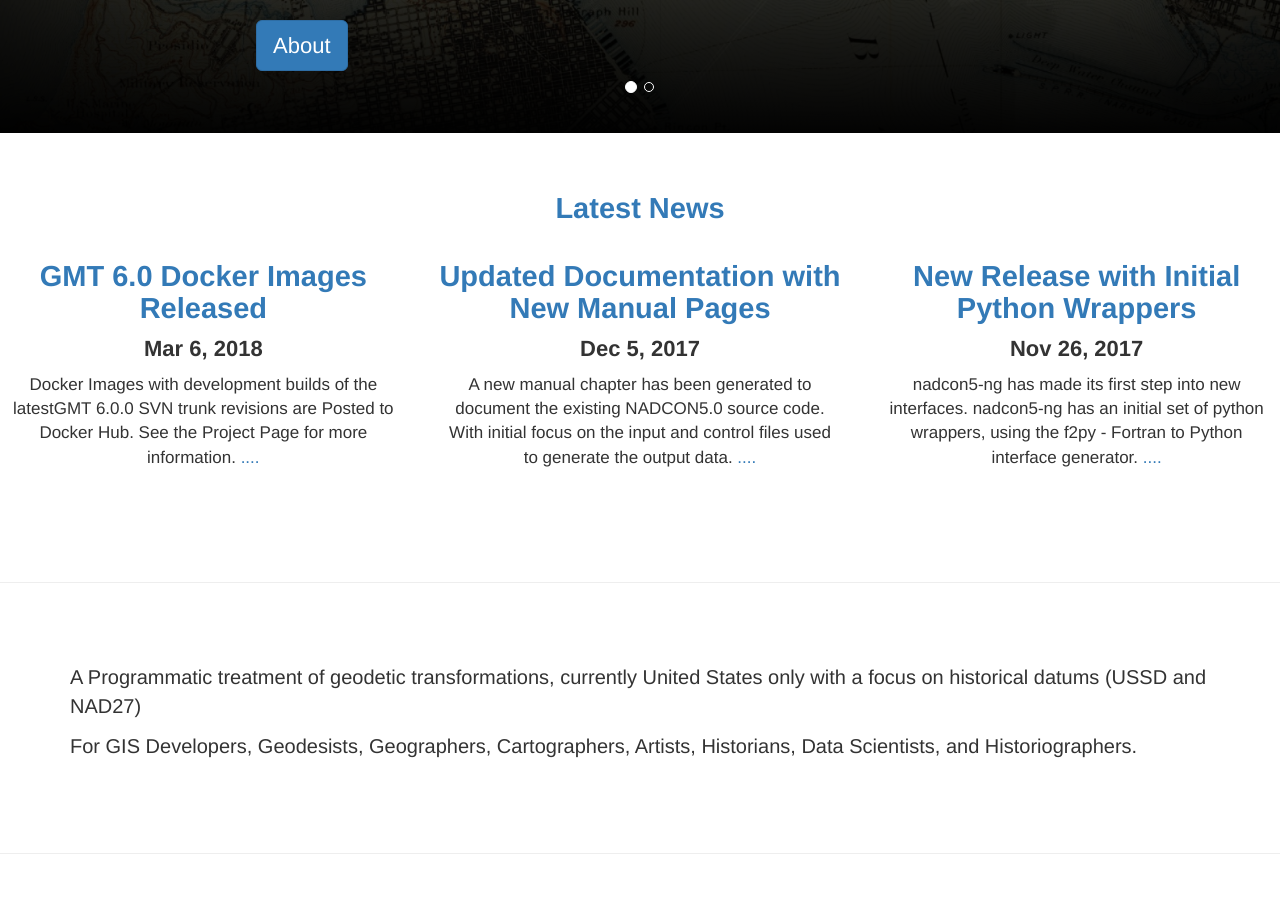
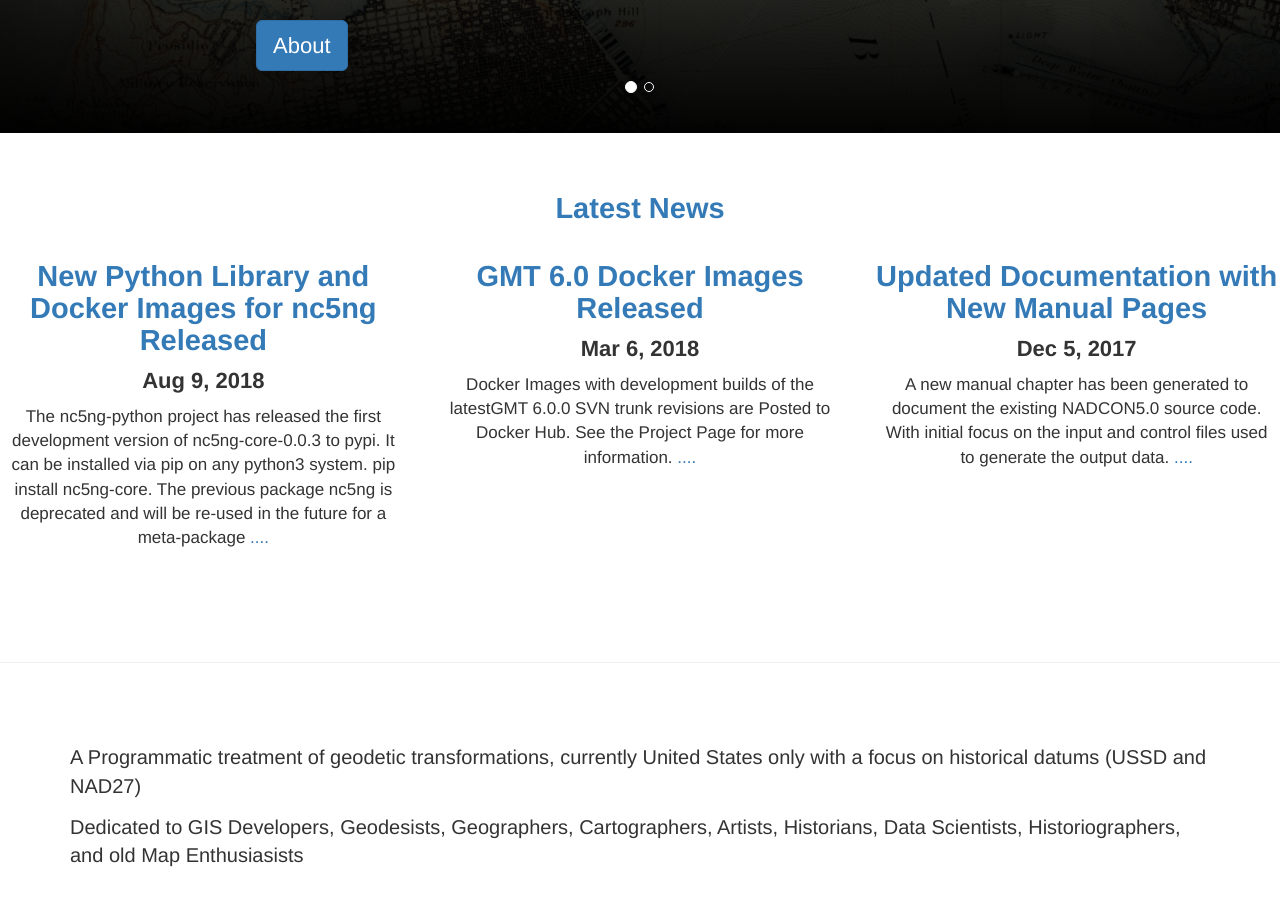
Before and after one commit to nc5ng/nc5ng.github.io, a Jekyll site: the page built from index.md, in a window 1280 px wide and 900 px high, scrolled down 369 px. Built offline with Jekyll 4.4.1, drawn with Linux system fonts in a browser that asks for light colours; nearby versions of some CDN libraries; some of the changed text lies outside the part shown.

Commit message:
Publish  release and

````diff
--- /dev/null
+++ b/_posts/2018-08-08-nc5ng-docker-and-python-release.md
@@ -0,0 +1,16 @@
+---
+layout: post
+title:  "New Python Library and Docker Images for nc5ng Released"
+date:   2018-08-08 18:00:00 -0800
+author: AS
+categories: anouncement
+---
+
+
+The `nc5ng-python` project has released the first development version of  `nc5ng-core-0.0.3` to pypi. It can be installed via pip on any python3 system. `pip install nc5ng-core`. The previous package `nc5ng` is deprecated and will be re-used in the future for a meta-package
+
+This library wraps compiled conversion data and NGS `NADCON5.0` input data in a library that allows for further processing and direct visualization via `GMT/Python`
+
+As this is an Alpha release with dependencies on `nadcon5-ng`, to encourage early evaluation, a docker project for `nc5ng` projects has been started, the first image  containing `nc5ng-core 0.0.3` is released in conjunction with the release of the develooment version of `nc5ng-core`
+
+For more information on `nc5ng-python` see the [Project Page](/projects/nc5ng-python) and [NADCON5-ng Project Page](/projects/nadcon5-ng). For more information on the docker image see the [Project Page](/projects/nc5ng-docker)
--- /dev/null
+++ b/_projects/nc5ng-docker.md
@@ -0,0 +1,20 @@
+---
+title: nc5ng-docker
+layout: page
+blurb: "Docker Image for nc5ng and NADCON5-ng`
+github: github.com/nc5ng/nc5ng-docker
+---
+
+`gmt-docker` is docker image project that provides latest GMT Builds, DCW and GSHHG Data pre-installed. Standard extensions with pre-installed versions of `GMT/Python` and `jupyter` notebook are provided for the convenience of the developer community
+
+To use the latest docker image from your machine
+
+```
+docker run -p "8888:8888" nc5ng/nc5ng
+```
+
+Use the provided token to login to the Jupyter notebook at `127.0.0.1:8888` and follow the `Example-nc5ng.ipynb` Notebook
+
+
+- [Github Project](https://www.github.com/nc5ng/nc5ng-docker)
+- [Dockerhub Portal](https://hub.docker.com/r/nc5ng/nc5ng)
--- a/index.md
+++ b/index.md
@@ -16,21 +16,18 @@ projects:
  - heading: "<code>nadcon5-ng</code>"
    content: " Build System for NADCON data and source code"
    link: "/projects/nadcon5-ng"
- - heading: "<code>nc5py-core</code>"
-   content: "Python (F2PY) Wrapper for NADCON programs and subroutines"
-   link: "/projects/nc5ng-python#s-nc5ng-core"
- - heading: "<code>nc5py-data</code>"
-   content: "Python API for NADCON input and output data"
-   link: "/projects/nc5ng-python#s-nc5ng-data"
- - heading: "NADCON5.0 Manual"
-   content: "Developer Manual for NADCON5.0 Core Programs"
-   link: "https://docs.nc5ng.org/latest/nadcon5-manual.html"
+ - heading: "<code>nc5ng-python</code>"
+   content: "Python (F2PY) Wrapper for NADCON programs and subroutines and Conversion Data"
+   link: "/projects/nc5ng-python"
  - heading: "gmt-docker"
    content: "Docker Image with Latest GMT Tools"
    link: "/projects/gmt-docker"
+ - heading: "nc5ng-docker"
+   content: "Docker Image with nc5ng-python and nadcon5-ng"
+   link: "/projects/nc5ng-docker"
 ---
 
 
 A Programmatic treatment of geodetic transformations, currently United States only with a focus on historical datums (USSD and NAD27)
 
-For GIS Developers, Geodesists, Geographers, Cartographers,  Artists, Historians, Data Scientists,  and Historiographers.
+Dedicated to  GIS Developers, Geodesists, Geographers, Cartographers,  Artists, Historians, Data Scientists,  Historiographers, and old Map Enthusiasists
````
